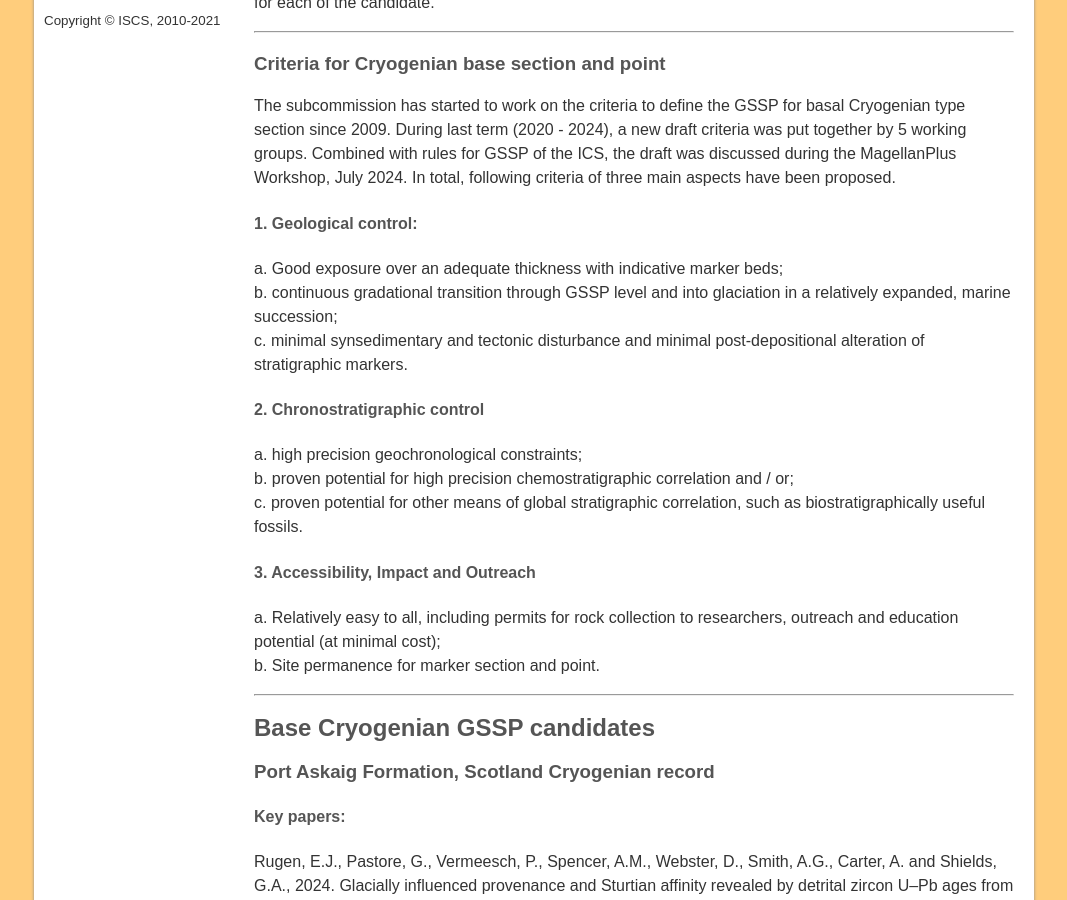
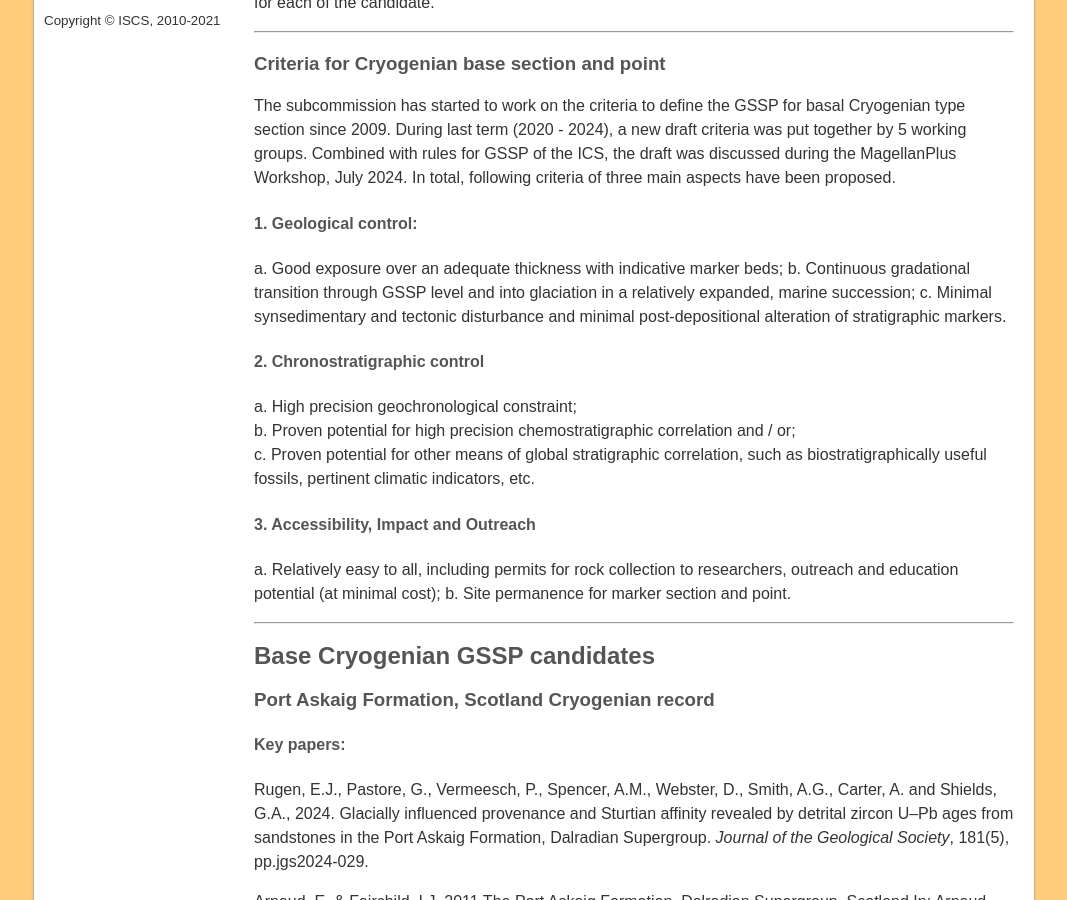
Before and after one commit to i-c-stratigraphy/subcommission-cryogenian, a Jekyll site: the page built from pages/defining.md, in a window 1280 px wide and 900 px high, scrolled down 649 px. Shown: the whole window, without its empty margins (106-1173 px from the left). Built offline with Jekyll 4.4.1, drawn with Linux system fonts in a browser that asks for light colours.

Commit message:
Update defining.md

```diff
--- a/pages/defining.md
+++ b/pages/defining.md
@@ -17,13 +17,14 @@ The subcommission has started to work on the criteria to define the GSSP for bas
 
 #### 1. Geological control:
 a. Good exposure over an adequate thickness with indicative marker beds;
-b. continuous gradational transition through GSSP level and into glaciation in a relatively expanded, marine succession;
-c. minimal synsedimentary and tectonic disturbance and minimal post-depositional alteration of stratigraphic markers.
+b. Continuous gradational transition through GSSP level and into glaciation in a relatively expanded, marine succession;
+c. Minimal synsedimentary and tectonic disturbance and minimal post-depositional alteration of stratigraphic markers.
+
 
 #### 2. Chronostratigraphic control
-a. high precision geochronological constraints;
-b. proven potential for high precision chemostratigraphic correlation and / or;
-c. proven potential for other means of global stratigraphic correlation, such as biostratigraphically useful fossils.
+a. High precision geochronological constraint;
+b. Proven potential for high precision chemostratigraphic correlation and / or;
+c. Proven potential for other means of global stratigraphic correlation, such as biostratigraphically useful fossils, pertinent climatic indicators, etc.
 
 #### 3. Accessibility, Impact and Outreach
 a. Relatively easy to all, including permits for rock collection to researchers, outreach and education potential (at minimal cost);
```
